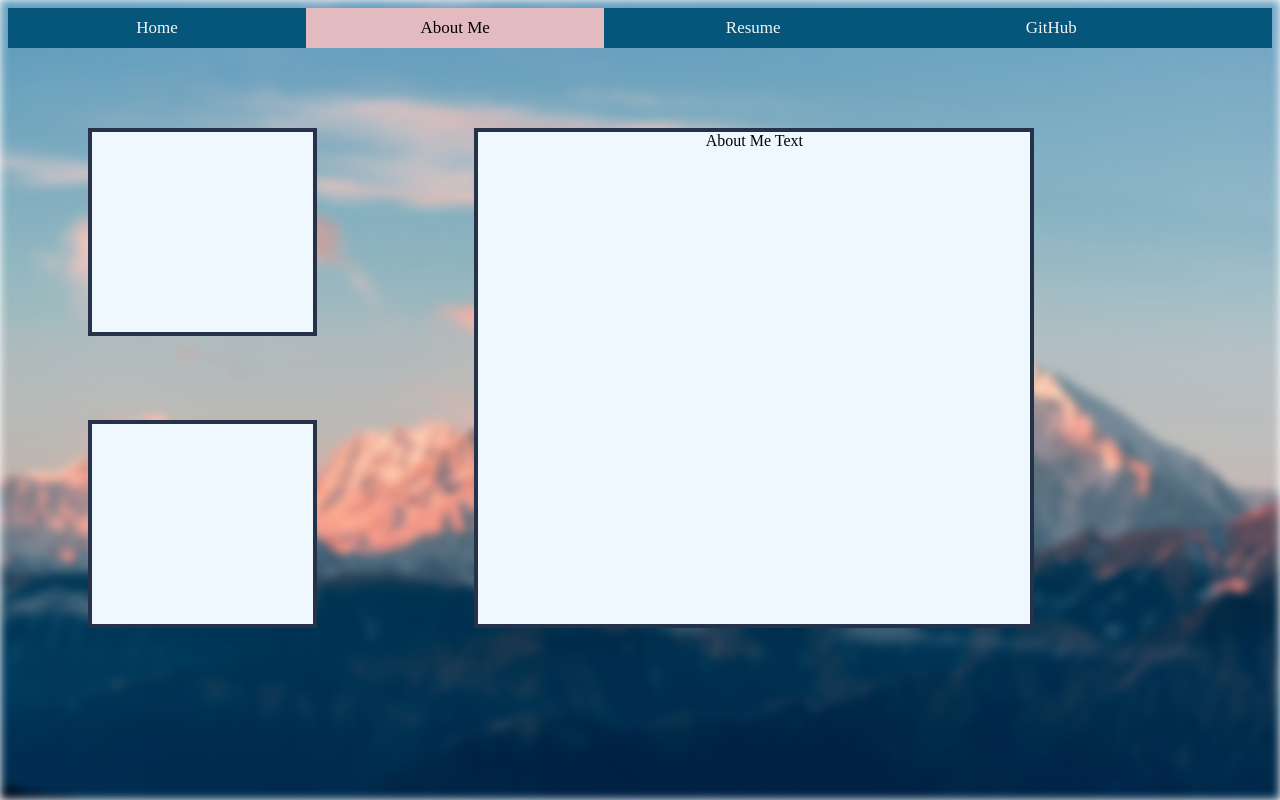
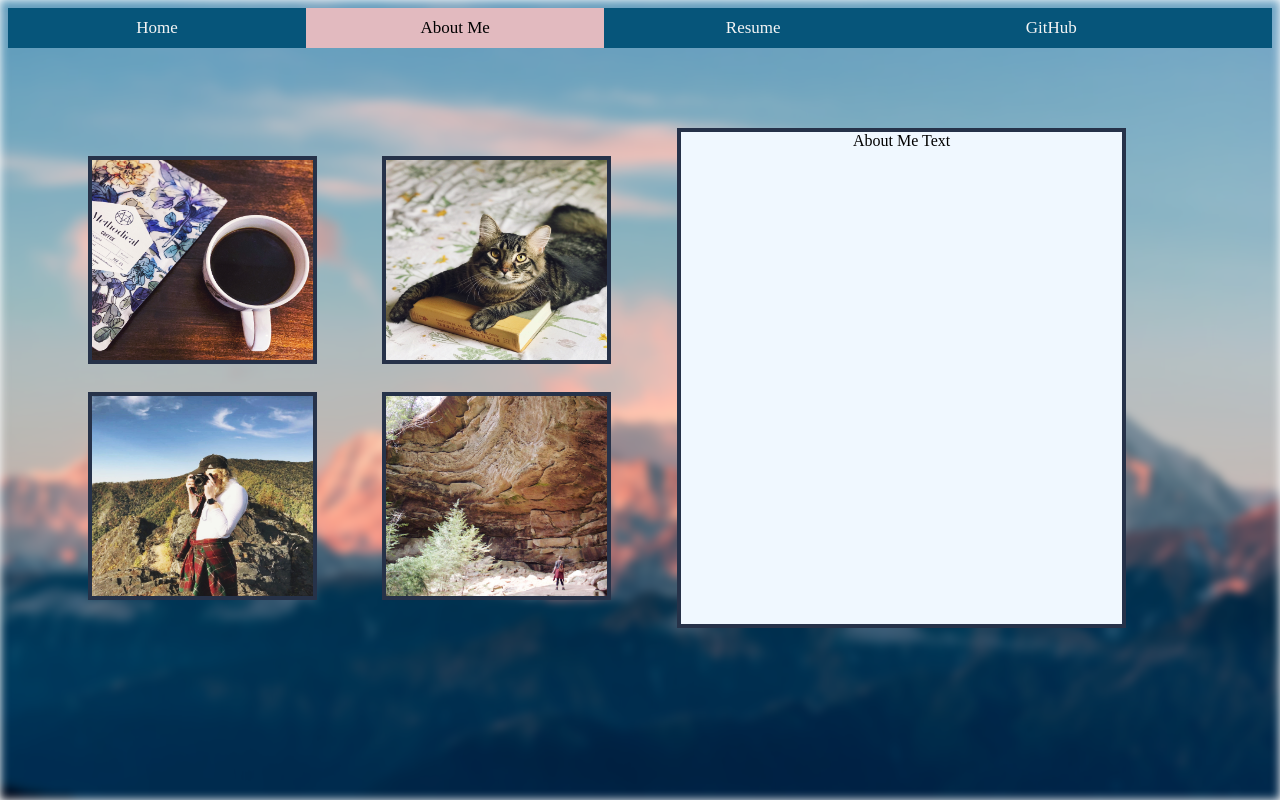
Before and after one commit to mroesch2/website, a Django app: page /website/aboutme in a window 1280 px wide. Run offline with Django 3.2, Linux system fonts and the light colour scheme.

Commit message:
Added photos to About Me

```diff
--- a/website/static/website/styles.css
+++ b/website/static/website/styles.css
@@ -98,28 +53,58 @@
   flex-wrap: wrap;
   flex-direction: column;
   height: 500px;
-  justify-content: space-between;
+  justify-content: space-evenly;
   padding: 80px;
 }
-.elem3 {
-  width: 50%;
+.text-box {
+  width: 40%;
   flex-basis: 100%;
   border: 4px solid rgb(38, 50, 73);
-  height: 500px;
   background-color: aliceblue;
   text-align: center;
 }
 .elem1 {
+  content: url('../images/IMG_4988.JPG');
   width: 20%;
   flex-basis: 40%;
   border: 4px solid rgb(38, 50, 73);
-  height: 10%;
+  height: 20%;
   background-color: aliceblue;
 }
 .elem2 {
+  content: url('../images/IMG_2472.JPG');
   width: 20%;
   flex-basis: 40%;
   border: 4px solid rgb(38, 50, 73);
-  height: 10%;
+  height: 20%;
   background-color: aliceblue;
 }
+
+.elem3 {
+  content: url('../images/IMG_5859.JPG');
+  width: 20%;
+  flex-basis: 40%;
+  border: 4px solid rgb(38, 50, 73);
+  height: 20%;
+  background-color: aliceblue;
+}
+
+.elem4 {
+  content: url('../images/IMG_8740.JPG');
+  width: 20%;
+  flex-basis: 40%;
+  border: 4px solid rgb(38, 50, 73);
+  height: 20%;
+  background-color: aliceblue;
+}
+
+
+.resume {
+  background-color: aliceblue;
+  z-index: 5;
+  height: 500px;
+  width: 500px;
+  padding: 40px;
+  margin-top: 40px;
+  position: fixed;
+}
--- a/website/templates/website/aboutme.html
+++ b/website/templates/website/aboutme.html
@@ -21,7 +21,9 @@
             <div class="wrap">
                     <div class="elem1"></div>
                     <div class="elem2"></div>
-                    <div class="elem3">About Me Text</div>
+                    <div class="elem3"></div>
+                    <div class="elem4"></div>
+                    <div class="text-box">About Me Text</div>
                   </div>
 
 
--- a/website/templates/website/resume.html
+++ b/website/templates/website/resume.html
@@ -17,5 +17,9 @@
                 <a class="active" href="{% url 'resume' %}">Resume</a>
                 <a href="https://github.com/mroesch2">GitHub</a>
             </div>
+
+            <div class="resume">
+
+            </div>
         </body>
     </html>
```
Also changed, not shown: other parts of website/static/website/styles.css (+0 -45 lines), website/static/images/IMG_2472.JPG (added), website/static/images/IMG_4988.JPG (added), website/static/images/IMG_5859.JPG (added), website/static/images/IMG_8740.JPG (added), 2 other files.
